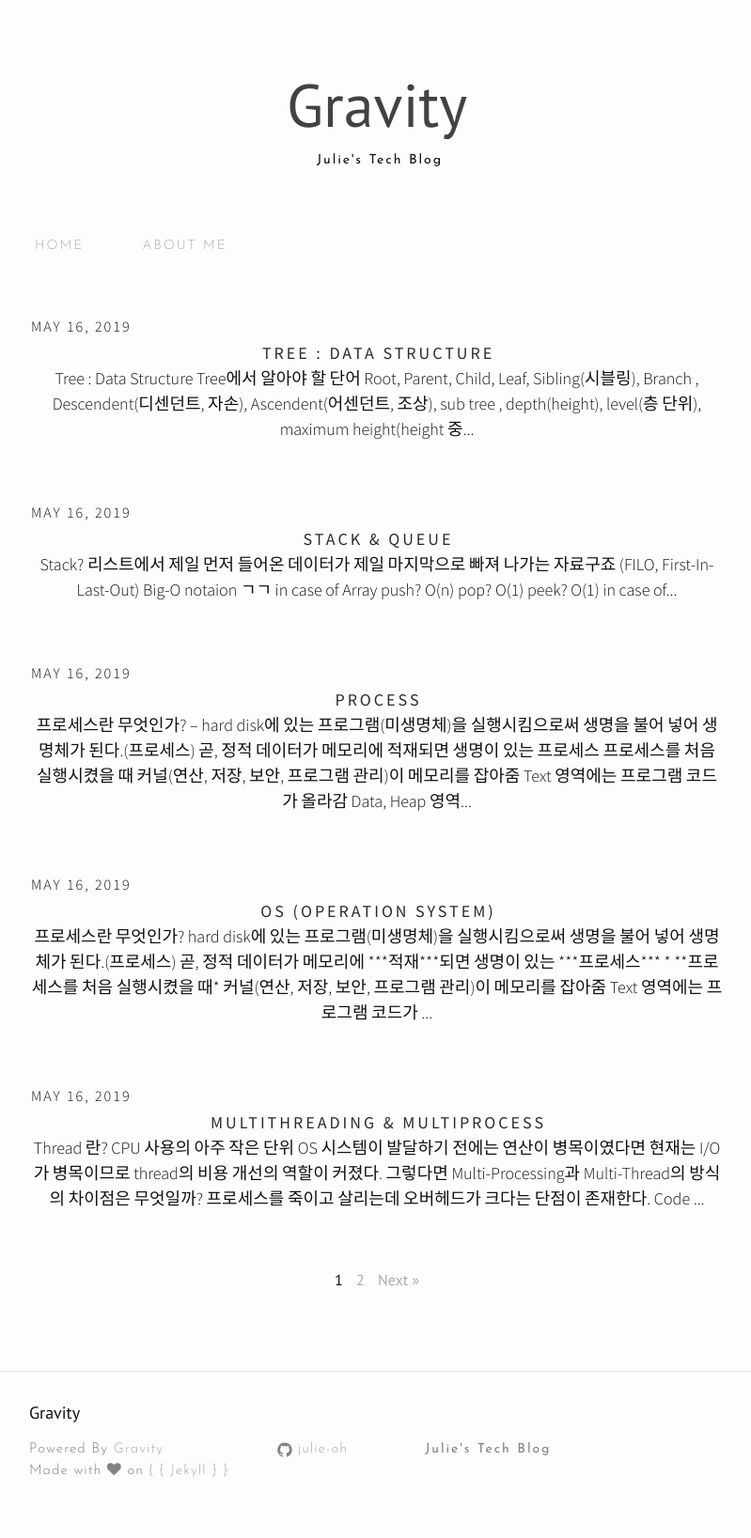
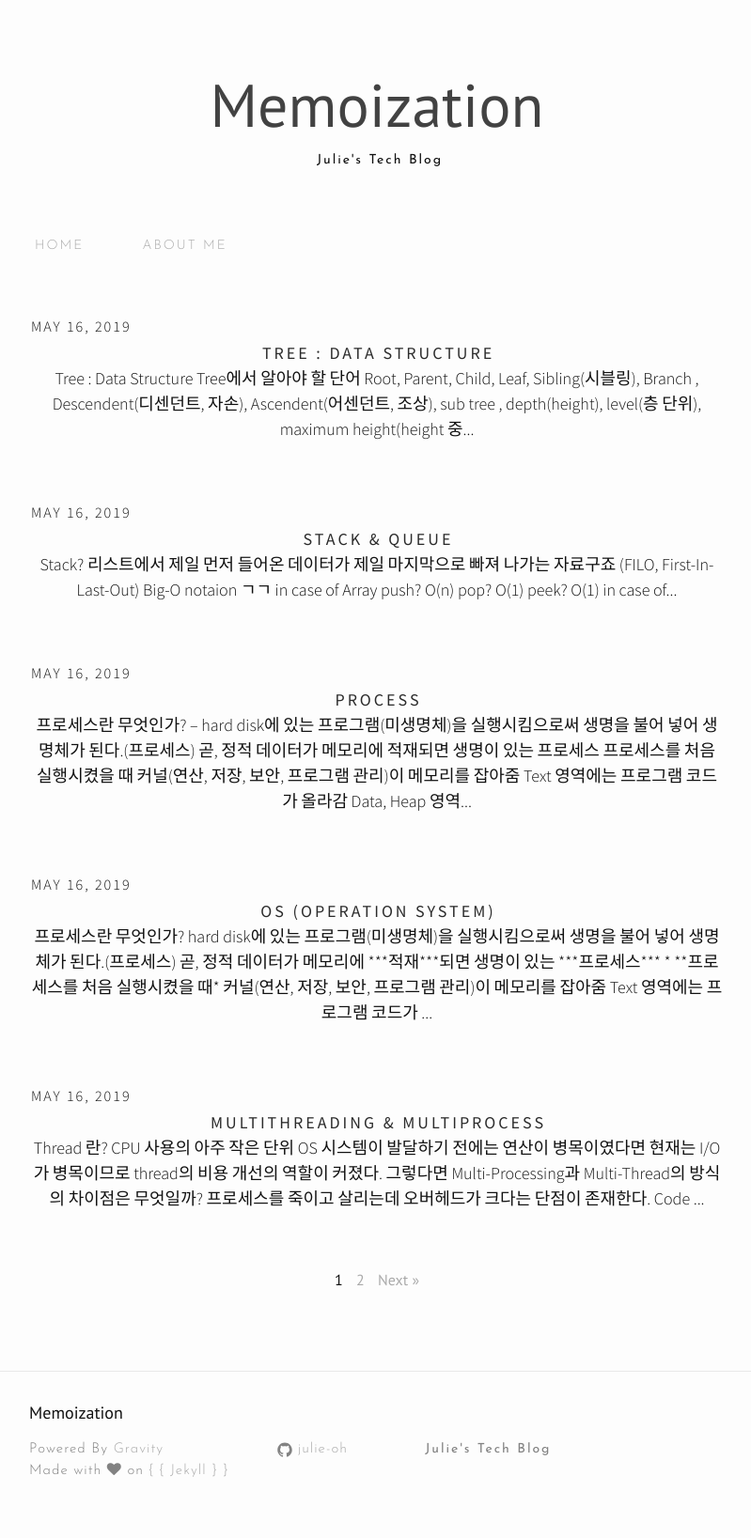
Before and after one commit to julie-oh/julie-oh.github.io, a Jekyll site: the page built from index.html, in a window 1280 px wide. Shown: the whole page at 94% size, without its empty margins (239-1038 px from the left). Built offline with Jekyll 4.4.1, drawn with Linux system fonts in a browser that asks for light colours; nearby versions of some CDN libraries; the list of posts is cut into pages by our own code.

Commit message:
modify config file

```diff
--- a/_config.yml
+++ b/_config.yml
@@ -6,7 +6,7 @@
 # 'jekyll serve'. If you change this file, please restart the server process.
 
 # Site settings
-title: Gravity
+title: Memoization
 email: ohyeonjulie@gmail.com
 description: Julie's Tech Blog
 baseurl: "" # the subpath of your site, e.g. /blog
```
